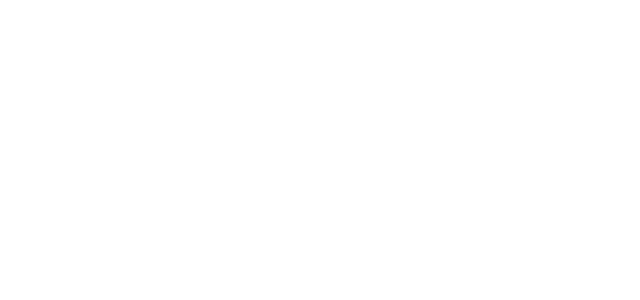
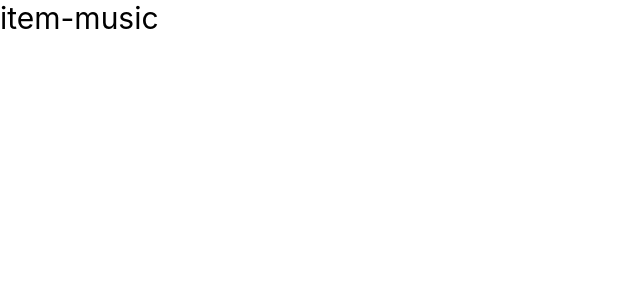
Before and after one commit to Pauldada/music-app, a Vue app: page /itemMusic in a window 1280 px wide. Before the commit this address had no page. Shown: the top 300 px of the page, without its empty margins (0-640 px from the left). Built offline with nearby package versions, Linux system fonts and the light colour scheme.

Commit message:
15-推荐歌单设置路由

```diff
--- a/src/App.vue
+++ b/src/App.vue
@@ -12,4 +12,7 @@
   width: .5rem;
   height: .5rem;
 }
+a{
+  color: black;
+}
 </style>
--- a/src/components/home/ListMusic.vue
+++ b/src/components/home/ListMusic.vue
@@ -13,6 +13,7 @@
       >
         <van-swipe-item v-for="item in state.musicList" :key="item">
 
+          <router-link :to="{path:'/itemMusic',query:{id:item.id}}">
             <img :src="item.picUrl" alt=""/>
             <span class="playCount">
 
@@ -23,6 +24,7 @@
               {{ changeCount(item.playCount) }}
             </span>
             <span class="name">{{ item.name }}</span>
+          </router-link>
 
         </van-swipe-item>
       </van-swipe>
--- a/src/router/index.js
+++ b/src/router/index.js
@@ -1,4 +1,4 @@
-import { createRouter, createWebHistory } from 'vue-router'
+import {createRouter, createWebHistory} from 'vue-router'
 import HomeView from '../views/HomeView.vue'
 
 const routes = [
@@ -6,7 +6,13 @@
         path: '/',
         name: 'home',
         component: HomeView
-  }
+    },
+    {
+        path: '/itemMusic',
+        name: 'ItemMusic',
+        component: ()=>import('../views/ItemMusic')
+    },
+
 ]
 
 const router = createRouter({
--- /dev/null
+++ b/src/views/ItemMusic.vue
@@ -0,0 +1,15 @@
+<template>
+  <div class="item-music">
+    item-music
+  </div>
+</template>
+
+<script>
+export default {
+  name: "ItemMusic"
+}
+</script>
+
+<style scoped>
+
+</style>
```
Lines whose indentation alone changed are shown as unchanged.
